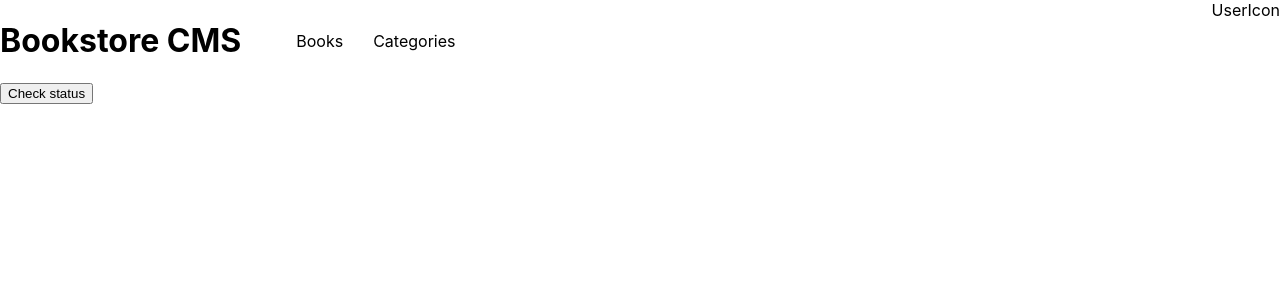
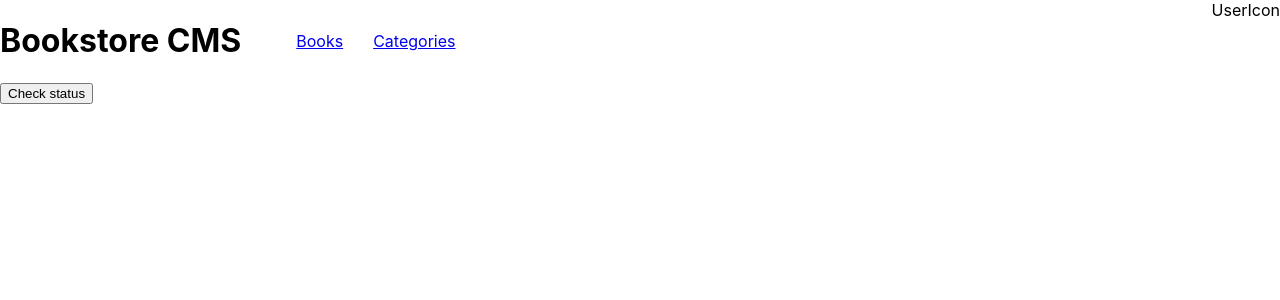
Before and after one commit to Elisha-Tetteyfio/bookstore, a React (Create React App) app: page /categories in a window 1280 px wide. Shown: the top 300 px of the page. Built offline with nearby package versions, Linux system fonts and the light colour scheme.

Commit message:
Add action to 'get status' button

```diff
--- a/src/components/Header.js
+++ b/src/components/Header.js
@@ -1,4 +1,5 @@
 import React from 'react';
+import { NavLink } from 'react-router-dom';
 import styles from './Header.module.css';
 
 const Header = () => (
@@ -7,8 +8,12 @@ const Header = () => (
       <h1>Bookstore CMS</h1>
       <div>
         <ul className={styles.links}>
-          <li className={styles.linkItem}>Books</li>
-          <li className={styles.linkItem}>Categories</li>
+          <li className={styles.linkItem}>
+            <NavLink to="/" exact>Books</NavLink>
+          </li>
+          <li className={styles.linkItem}>
+            <NavLink to="/categories" exact>Categories</NavLink>
+          </li>
         </ul>
       </div>
     </div>
--- a/src/index.js
+++ b/src/index.js
@@ -15,7 +15,4 @@ root.render(
       </BrowserRouter>
     </Provider>
   </React.StrictMode>,
-  // <Provider store={store}>
-  //   <App />
-  // </Provider>,
 );
--- a/src/pages/Categories.js
+++ b/src/pages/Categories.js
@@ -1,7 +1,17 @@
 import React from 'react';
+import { useDispatch } from 'react-redux';
+import { checkStatus } from '../redux/categories/categories';
 
-const Categories = () => (
-  <button type="submit">Check status</button>
-);
+const Categories = () => {
+  const dispatch = useDispatch();
+  return (
+    <button
+      type="button"
+      onClick={() => { dispatch(checkStatus()); }}
+    >
+      Check status
+    </button>
+  );
+};
 
 export default Categories;
```
